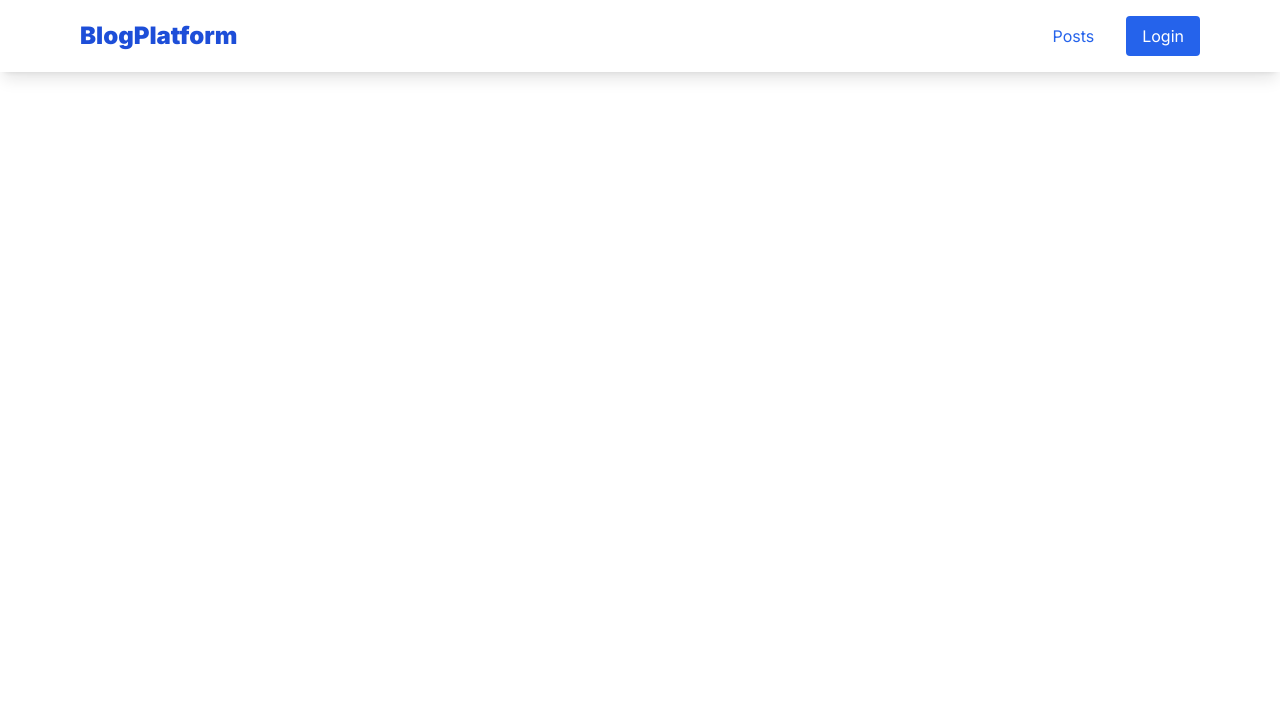
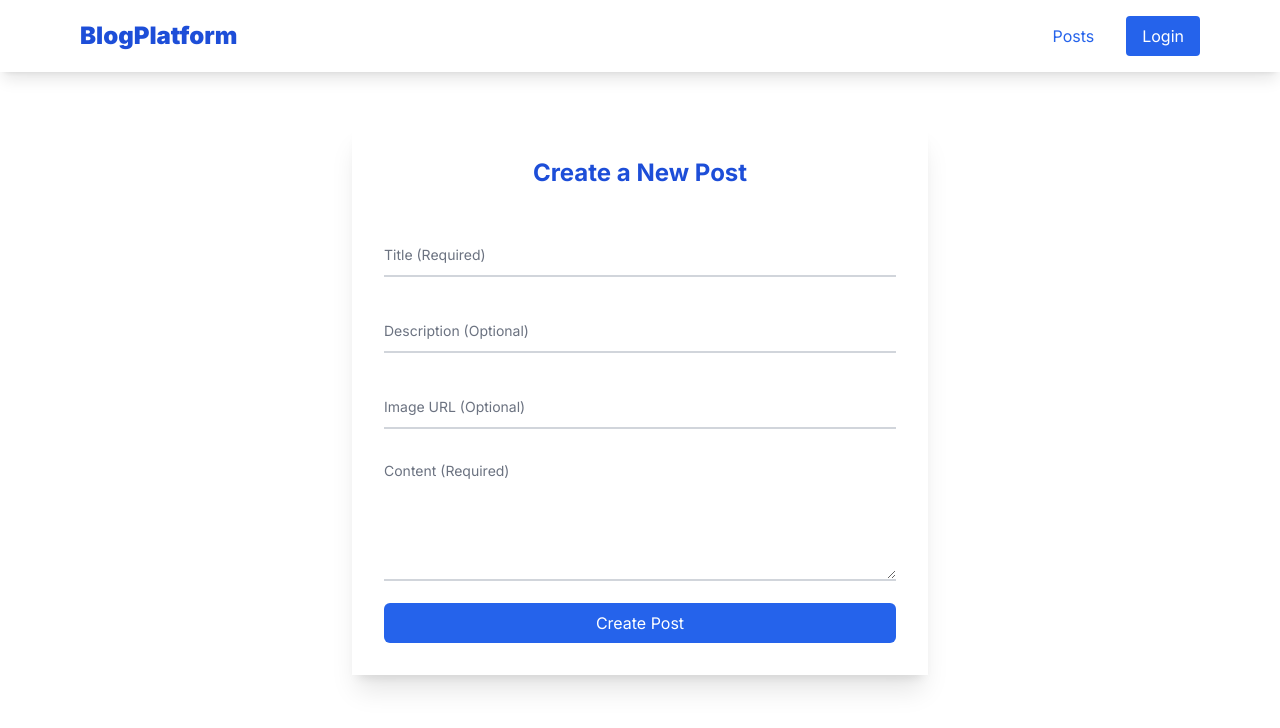
Before and after one commit to abajric2/Blog-Platform, a Next.js app: page /posts/new in a window 1280 px wide. Shown: the top 728 px of the page. Built offline with nearby package versions, Linux system fonts and the light colour scheme; no server answers.

Commit message:
Adding new post

```diff
--- a/src/app/posts/[slug]/page.tsx
+++ b/src/app/posts/[slug]/page.tsx
@@ -1,17 +1,52 @@
 import { getPost } from "@/utils/api";
+import Image from "next/image";
+import { Post as PostType } from "@/types/post";
 
 interface PostProps {
   params: Promise<{ slug: string }>;
 }
 
-const Post = async ({ params }: PostProps) => {
+const PostDetails = async ({ params }: PostProps) => {
   const { slug } = await params;
+  const post: PostType | null = await getPost(slug);
 
-  const post = await getPost(slug);
+  if (!post) {
+    return (
+      <div className="text-center text-gray-500 py-10">Post not found.</div>
+    );
+  }
 
-  console.log(post, params);
-
-  return <div>Post</div>;
+  return (
+    <div className="flex flex-col items-center min-h-screen w-full py-32 px-10">
+      <div className="flex flex-col md:flex-row w-3/4">
+        <div className="w-full md:w-1/2 h-auto relative">
+          <Image
+            src={
+              post.image ||
+              "https://images.pexels.com/photos/28216688/pexels-photo-28216688/free-photo-of-autumn-camping.png?auto=compress&cs=tinysrgb&w=1260&h=750&dpr=1"
+            }
+            alt={post.title}
+            layout="fill"
+            objectFit="cover"
+            className="max-h-72 min-h-56"
+          />
+        </div>
+        <div className="flex flex-col p-6 w-full md:w-1/2">
+          <h1 className="text-3xl font-bold text-blue-700 mb-2">
+            {post.title}
+          </h1>
+          <p className="text-gray-600 mb-4">{post.description}</p>
+          <div className="text-gray-500 text-sm mb-4">
+            <span>Posted by {post.userEmail}</span> •{" "}
+            <span>{new Date(post.createdAt).toLocaleDateString()}</span>
+          </div>
+        </div>
+      </div>
+      <div className="w-3/4 mt-28 text-gray-700 prose prose-lg">
+        {post.content}
+      </div>
+    </div>
+  );
 };
 
-export default Post;
+export default PostDetails;
--- a/src/app/posts/new/page.tsx
+++ b/src/app/posts/new/page.tsx
@@ -1,16 +1,26 @@
 "use client";
 
 import { createPost } from "@/utils/api";
-import React from "react";
+import React, { useState } from "react";
 
 const CreatePost = () => {
+  const [formData, setFormData] = useState({
+    title: "",
+    description: "",
+    content: "",
+    image: "",
+  });
+
+  const handleChange = (
+    e: React.ChangeEvent<HTMLInputElement | HTMLTextAreaElement>
+  ) => {
+    const { name, value } = e.target;
+    setFormData((prevData) => ({ ...prevData, [name]: value }));
+  };
+
   const handleCreatePost = async () => {
     try {
-      const title = "T Title";
-      const content = "This is a sample content.";
-      const description = "Desc";
-      const image = "https://example.com/sample-image.jpg";
-
+      const { title, description, content, image } = formData;
       const newPost = await createPost(title, description, content, image);
       console.log("Post created successfully:", newPost);
     } catch (error) {
@@ -19,8 +29,107 @@ const CreatePost = () => {
   };
 
   return (
-    <div>
-      <button onClick={handleCreatePost}>Create Post</button>
+    <div className="flex justify-center items-center h-screen bg-white">
+      <div className="bg-white p-8 shadow-xl w-full max-w-xl">
+        <h2 className="text-2xl font-bold mb-12 text-center text-blue-700">
+          Create a New Post
+        </h2>
+
+        <div className="relative mb-4">
+          <input
+            type="text"
+            name="title"
+            value={formData.title}
+            onChange={handleChange}
+            required
+            className={`peer h-10 mb-5 w-full border-b-2 border-gray-300 text-gray-900 focus:outline-none focus:border-blue-500 bg-transparent ${
+              formData.title ? "py-6" : ""
+            }`}
+            placeholder=" "
+          />
+          <label
+            className={`absolute left-0 top-2 text-gray-500 text-sm transition-all pointer-events-none ${
+              formData.title
+                ? "text-blue-500 -top-3.5"
+                : "peer-focus:text-blue-500"
+            }`}
+          >
+            Title (Required)
+          </label>
+        </div>
+
+        <div className="relative mb-4">
+          <input
+            type="text"
+            name="description"
+            value={formData.description}
+            onChange={handleChange}
+            className={`peer h-10 w-full mb-5 border-b-2 border-gray-300 text-gray-900 focus:outline-none focus:border-blue-500 bg-transparent ${
+              formData.description ? "py-6" : ""
+            }`}
+            placeholder=" "
+          />
+          <label
+            className={`absolute left-0 top-2 text-gray-500 text-sm transition-all pointer-events-none ${
+              formData.description
+                ? "text-blue-500 -top-3.5"
+                : "peer-focus:text-blue-500"
+            }`}
+          >
+            Description (Optional)
+          </label>
+        </div>
+
+        <div className="relative mb-6">
+          <input
+            type="url"
+            name="image"
+            value={formData.image}
+            onChange={handleChange}
+            className={`peer h-10 w-full border-b-2 border-gray-300 text-gray-900 focus:outline-none focus:border-blue-500 bg-transparent ${
+              formData.image ? "py-6" : ""
+            }`}
+            placeholder=" "
+          />
+          <label
+            className={`absolute left-0 top-2 text-gray-500 text-sm transition-all pointer-events-none ${
+              formData.image
+                ? "text-blue-500 -top-3.5"
+                : "peer-focus:text-blue-500"
+            }`}
+          >
+            Image URL (Optional)
+          </label>
+        </div>
+        <div className="relative mb-4">
+          <textarea
+            name="content"
+            value={formData.content}
+            onChange={handleChange}
+            required
+            className={`peer h-32 w-full border-b-2 border-gray-300 text-gray-900 focus:outline-none focus:border-blue-500 bg-transparent ${
+              formData.content ? "py-6" : ""
+            }`}
+            placeholder=" "
+          />
+          <label
+            className={`absolute left-0 top-2 text-gray-500 text-sm transition-all pointer-events-none ${
+              formData.content
+                ? "text-blue-500 -top-3.5"
+                : "peer-focus:text-blue-500"
+            }`}
+          >
+            Content (Required)
+          </label>
+        </div>
+
+        <button
+          onClick={handleCreatePost}
+          className="w-full bg-blue-600 text-white py-2 px-4 rounded-md hover:bg-blue-700 transition duration-200"
+        >
+          Create Post
+        </button>
+      </div>
     </div>
   );
 };
```
